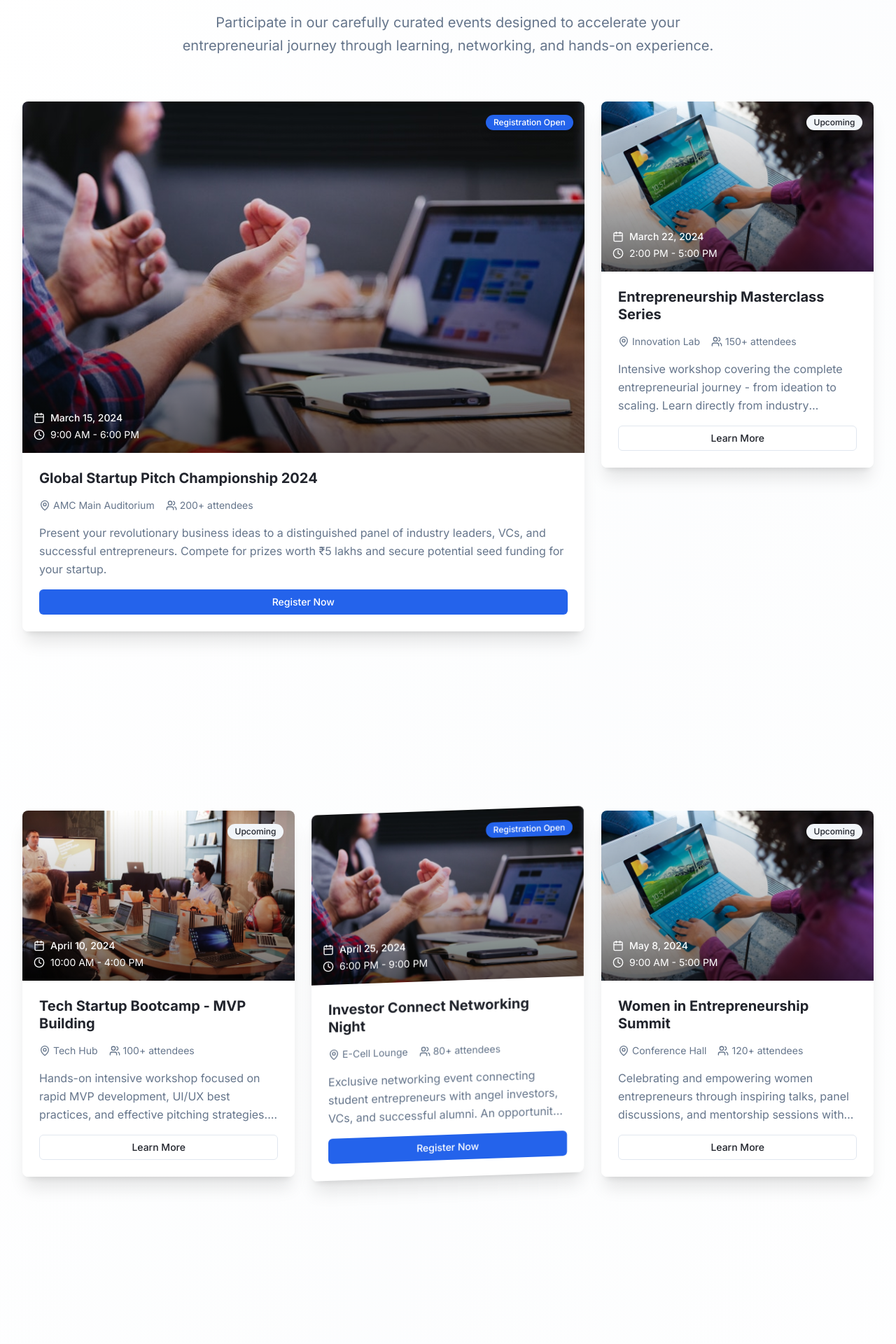
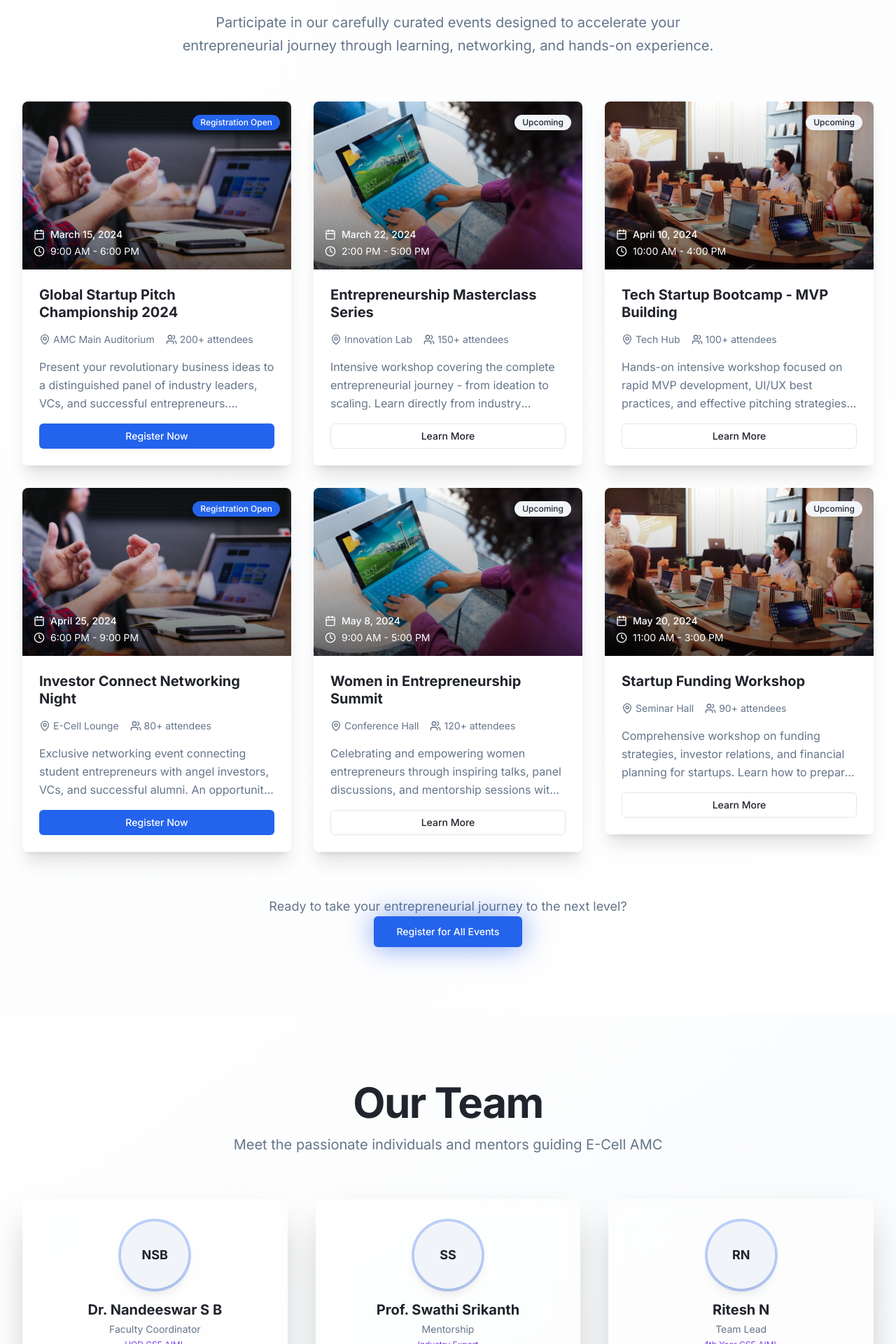
Before and after one commit to Ritesh771/amc-spark-incubate-hub, a React (Vite) app: page / in a window 1280 px wide. Shown: the part 6260-8180 px from the top of the page at 70% size. Built offline with nearby package versions, Linux system fonts and the light colour scheme.

Commit message:
Fix: Improve event section layout and navbar link
Refactor the "Join Our Exciting Events" section to use a more consistent card layout, addressing spacing issues. Also, fix the "About" button in the navbar to ensure proper functionality.

```diff
--- a/src/pages/Index.tsx
+++ b/src/pages/Index.tsx
@@ -1,4 +1,3 @@
-
 import { useEffect, useState } from "react";
 import { Button } from "@/components/ui/button";
 import { Card, CardContent, CardDescription, CardHeader, CardTitle } from "@/components/ui/card";
@@ -619,7 +618,7 @@ const Index = () => {
       </AnimatedSection>
 
       {/* About Section */}
-      <AnimatedSection animation="fadeUp" className="section-padding">
+      <AnimatedSection animation="fadeUp" className="section-padding" id="about">
         <div className="container-width">
           <div className="text-center mb-16">
             <h2 className="text-3xl md:text-5xl font-bold mb-6">About E-Cell AMC</h2>
@@ -781,7 +780,7 @@ const Index = () => {
         </div>
       </AnimatedSection>
 
-      {/* Events Section */}
+      {/* Events Section - Updated Layout */}
       <section className="section-padding bg-gradient-to-br from-background via-secondary/20 to-background" id="events">
         <div className="container-width">
           {/* Section Header */}
@@ -798,77 +797,18 @@ const Index = () => {
             </p>
           </AnimatedSection>
 
-          {/* Bento Grid Layout */}
-          <div className="grid grid-cols-1 md:grid-cols-12 lg:grid-cols-12 gap-6 auto-rows-fr">
-            {/* Featured Event - Large Card */}
-            <div className="md:col-span-12 lg:col-span-8 transform lg:-skew-y-1 hover:skew-y-0 transition-transform duration-500">
-              <div className="transform lg:skew-y-1">
+          {/* Standard Grid Layout */}
+          <div className="grid grid-cols-1 md:grid-cols-2 lg:grid-cols-3 gap-8">
+            {eventsData.map((event, index) => (
+              <AnimatedSection key={event.id} animation="scale" delay={index * 0.1}>
                 <EventCard
-                  {...eventsData[0]}
+                  {...event}
                   className="h-full"
-                  delay={0.1}
-                  onRegister={() => handleEventRegister(eventsData[0].id)}
+                  delay={index * 0.1}
+                  onRegister={() => handleEventRegister(event.id)}
                 />
-              </div>
-            </div>
-
-            {/* Secondary Event - Medium Card */}
-            <div className="md:col-span-6 lg:col-span-4 transform lg:skew-y-1 hover:skew-y-0 transition-transform duration-500">
-              <div className="transform lg:-skew-y-1">
-                <EventCard
-                  {...eventsData[1]}
-                  className="h-full"
-                  delay={0.2}
-                  onRegister={() => handleEventRegister(eventsData[1].id)}
-                />
-              </div>
-            </div>
-
-            {/* Row 2 - Three Medium Cards */}
-            <div className="md:col-span-6 lg:col-span-4 transform lg:-skew-y-1 hover:skew-y-0 transition-transform duration-500">
-              <div className="transform lg:skew-y-1">
-                <EventCard
-                  {...eventsData[2]}
-                  className="h-full"
-                  delay={0.3}
-                  onRegister={() => handleEventRegister(eventsData[2].id)}
-                />
-              </div>
-            </div>
-
-            <div className="md:col-span-6 lg:col-span-4 transform lg:-skew-y-1 hover:skew-y-0 transition-transform duration-500">
-              <div className="transform lg:-skew-y-1">
-                <EventCard
-                  {...eventsData[3]}
-                  className="h-full"
-                  delay={0.4}
-                  onRegister={() => handleEventRegister(eventsData[3].id)}
-                />
-              </div>
-            </div>
-
-            <div className="md:col-span-6 lg:col-span-4 transform lg:-skew-y-1 hover:skew-y-0 transition-transform duration-500">
-              <div className="transform lg:skew-y-1">
-                <EventCard
-                  {...eventsData[4]}
-                  className="h-full"
-                  delay={0.5}
-                  onRegister={() => handleEventRegister(eventsData[4].id)}
-                />
-              </div>
-            </div>
-
-            {/* Final Row - Wide Card */}
-            <div className="md:col-span-12 lg:col-span-12 transform lg:skew-y-1 hover:skew-y-0 transition-transform duration-500">
-              <div className="transform lg:-skew-y-1">
-                <EventCard
-                  {...eventsData[5]}
-                  className="h-full"
-                  delay={0.6}
-                  onRegister={() => handleEventRegister(eventsData[5].id)}
-                />
-              </div>
-            </div>
+              </AnimatedSection>
+            ))}
           </div>
 
           {/* Call to Action */}
```
